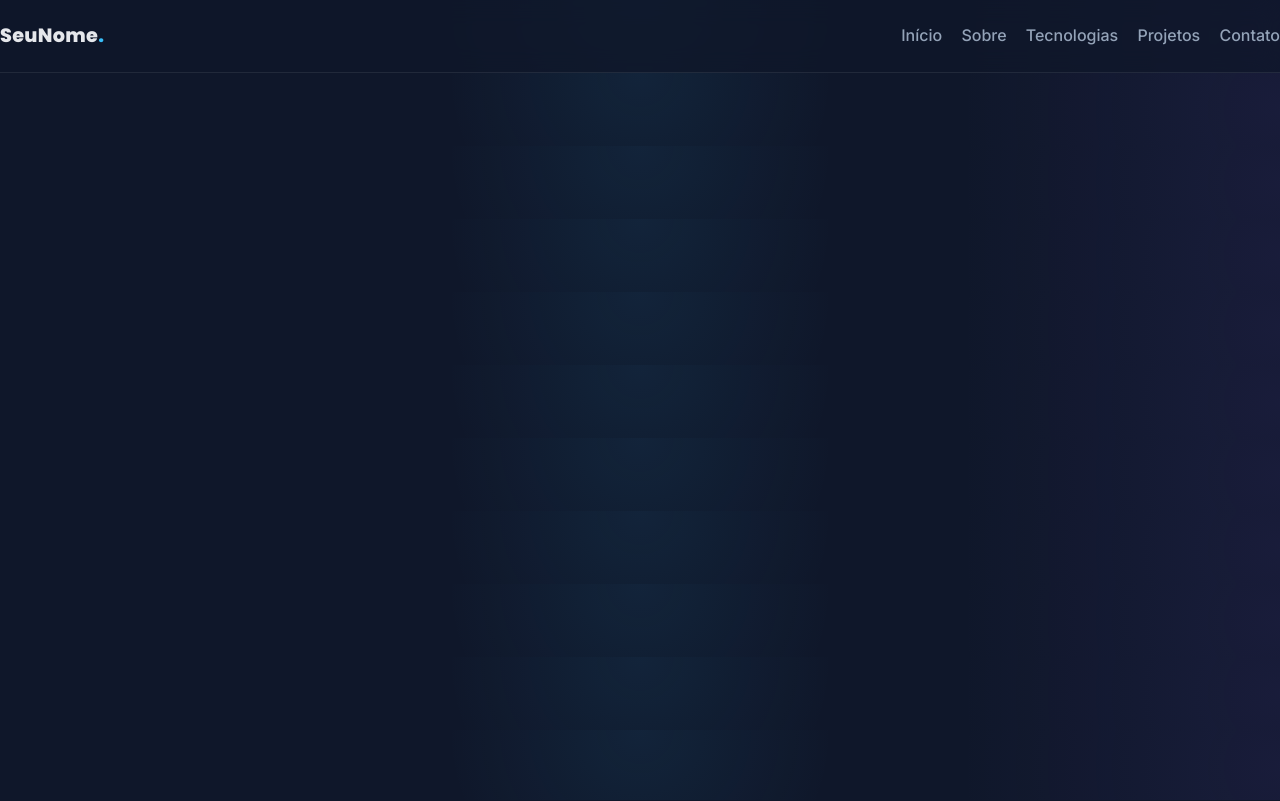
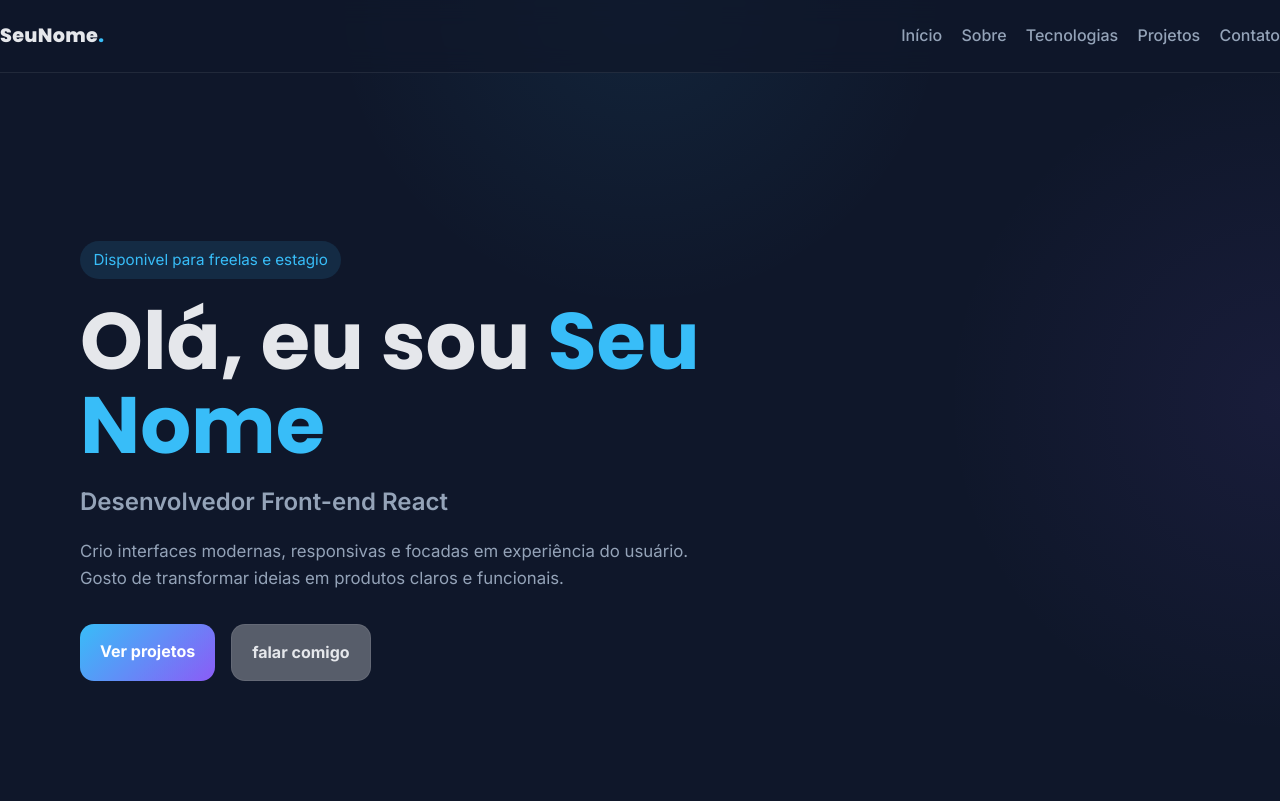
Before and after one commit to marcoshjunior/Meu-Portifolio-React, a React (Vite) app in the folder portifolio-react/: page / in a window 1280 px wide. Built offline with nearby package versions, Linux system fonts and the light colour scheme.

Commit message:
criação e estilização do componente hero e Fade

```diff
--- a/portifolio-react/src/components/FadeInSection/FadeInSection.jsx
+++ b/portifolio-react/src/components/FadeInSection/FadeInSection.jsx
@@ -1,5 +1,31 @@
+import { useEffect, useRef, useState } from "react";
 import styles from "./FadeInSection.module.css";
 
-export default function FadeInSection() {
-  return;
+export default function FadeInSection({ children }) {
+  const ref = useRef(null);
+  const [visible, setVisible] = useState(false);
+
+  useEffect(() => {
+    const observer = new IntersectionObserver(
+      ([entry]) => {
+        if (entry.isIntersecting) {
+          setVisible(true);
+          observer.unobserve(entry.target);
+        }
+      },
+      { threshold: 0.15 },
+    );
+    if (ref.current) observer.observe(ref.current);
+
+    return () => observer.disconnect();
+  }, []);
+
+  return (
+    <div
+      ref={ref}
+      className={`${styles.base} ${visible ? styles.visible : ""}`}
+    >
+      {children}
+    </div>
+  );
 }
--- a/portifolio-react/src/components/FadeInSection/FadeInSection.module.css
+++ b/portifolio-react/src/components/FadeInSection/FadeInSection.module.css
@@ -0,0 +1,12 @@
+.base {
+  opacity: 0;
+  transform: translateY(24px);
+  transition:
+    opacity 0.7s ease,
+    transform 0.7s ease;
+}
+
+.visible {
+  opacity: 1;
+  transform: translateY(0);
+}
--- a/portifolio-react/src/components/Hero/Hero.jsx
+++ b/portifolio-react/src/components/Hero/Hero.jsx
@@ -1,5 +1,30 @@
+import { profile } from "../../data/portifolio";
+import FadeInSection from "../FadeInSection/FadeInSection";
 import styles from "./Hero.module.css";
 
 export default function Hero() {
-  return;
+  return (
+    <section id="inicio" className={styles.hero}>
+      <div className="container">
+        <FadeInSection />
+        <div className={styles.content}>
+          <p className={styles.badge}>Disponivel para freelas e estagio</p>
+          <h1>
+            Olá, eu sou <span>{profile.name}</span>
+          </h1>
+          <h2>{profile.role}</h2>
+          <p className={styles.text}>{profile.bio}</p>
+          <div className={styles.actions}>
+            <a className={styles.primaryButton} href="#projetos">
+              Ver projetos
+            </a>
+            <a className={styles.secondaryButton} href="#contato">
+              falar comigo
+            </a>
+          </div>
+        </div>
+      </div>
+      <FadeInSection />
+    </section>
+  );
 }
--- a/portifolio-react/src/components/Hero/Hero.module.css
+++ b/portifolio-react/src/components/Hero/Hero.module.css
@@ -0,0 +1,80 @@
+@import "../../styles/globals.css";
+
+.hero {
+  min-height: calc(100vh - 72px);
+  display: flex;
+  align-items: center;
+}
+
+.content {
+  max-width: 760px;
+}
+
+.badge {
+  display: inline-flex;
+  align-items: center; /*talvez não precise*/
+  gap: 0.5rem; /*talvez não precise*/
+  padding: 0.45rem 0.85rem; /*talvez não precise*/
+  border-radius: 999px; /*talvez não precise*/
+  background: rgba(56, 189, 248, 0.12);
+  color: var(--primary);
+  font-size: 0.95rem;
+  margin-bottom: 1.25rem; /*talvez não precise*/
+}
+
+h1 {
+  font-family: "Poppins", sans-serif;
+  font-size: clamp(2.5rem, 8vw, 5rem); /*muito grande*/
+  line-height: 1.05; /*talvez não precise*/
+  margin: 0; /*talvez não precise*/
+}
+h1 span {
+  color: var(--primary);
+}
+
+h2 {
+  font-size: clamp(1.1rem, 3vw, 1.5rem); /*talvez não precise*/
+  font-weight: 600; /*talvez não precise*/
+  color: var(--muted);
+  margin: 1rem 0; /*talvez não precise*/
+}
+
+.text {
+  max-width: 650px;
+  color: var(--muted);
+  font-size: 1.05rem;
+  margin-bottom: 2rem; /*talvez não precise*/
+}
+
+.actions {
+  display: flex;
+  flex-wrap: wrap;
+  gap: 1rem;
+}
+
+.primaryButton,
+.secondaryButton {
+  padding: 0.9rem 1.25rem; /*diminuir*/
+  border-radius: 14px;
+  font-weight: 700;
+  transition: 0.25s ease;
+}
+.primaryButton {
+  background: linear-gradient(135deg, var(--primary), var(--primary-2));
+  color: #fff;
+  transition: 0.25s ease;
+}
+.secondaryButton {
+  border: 1px solid var(--border);
+  background: rgba(255, 255, 255, 0.3); /*talvez não precise*/
+}
+.primaryButton:hover,
+.secondaryButton:hover {
+  transform: translateY(-2px);
+}
+
+@media (min-width: 768px) {
+  .hero {
+    padding-top: 2rem;
+  }
+}
```
